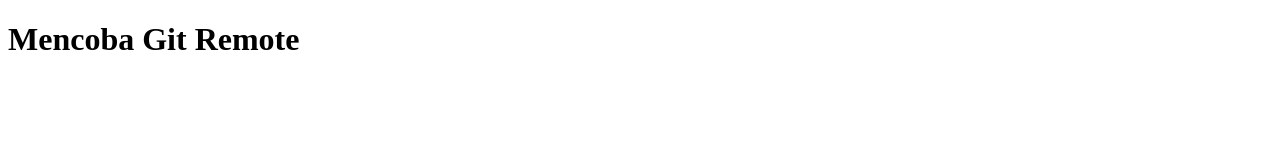
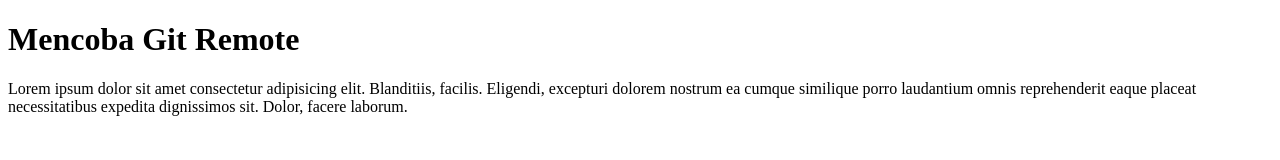
Before and after one commit to anamtafany/anam-repository, a plain HTML site: page index.html in a window 1280 px wide. Drawn offline with Linux system fonts and the light colour scheme.

Commit message:
menambahkan paragraf

```diff
--- a/index.html
+++ b/index.html
@@ -7,5 +7,11 @@
   </head>
   <body>
     <h1>Mencoba Git Remote</h1>
+    <p>
+      Lorem ipsum dolor sit amet consectetur adipisicing elit. Blanditiis,
+      facilis. Eligendi, excepturi dolorem nostrum ea cumque similique porro
+      laudantium omnis reprehenderit eaque placeat necessitatibus expedita
+      dignissimos sit. Dolor, facere laborum.
+    </p>
   </body>
 </html>
```
